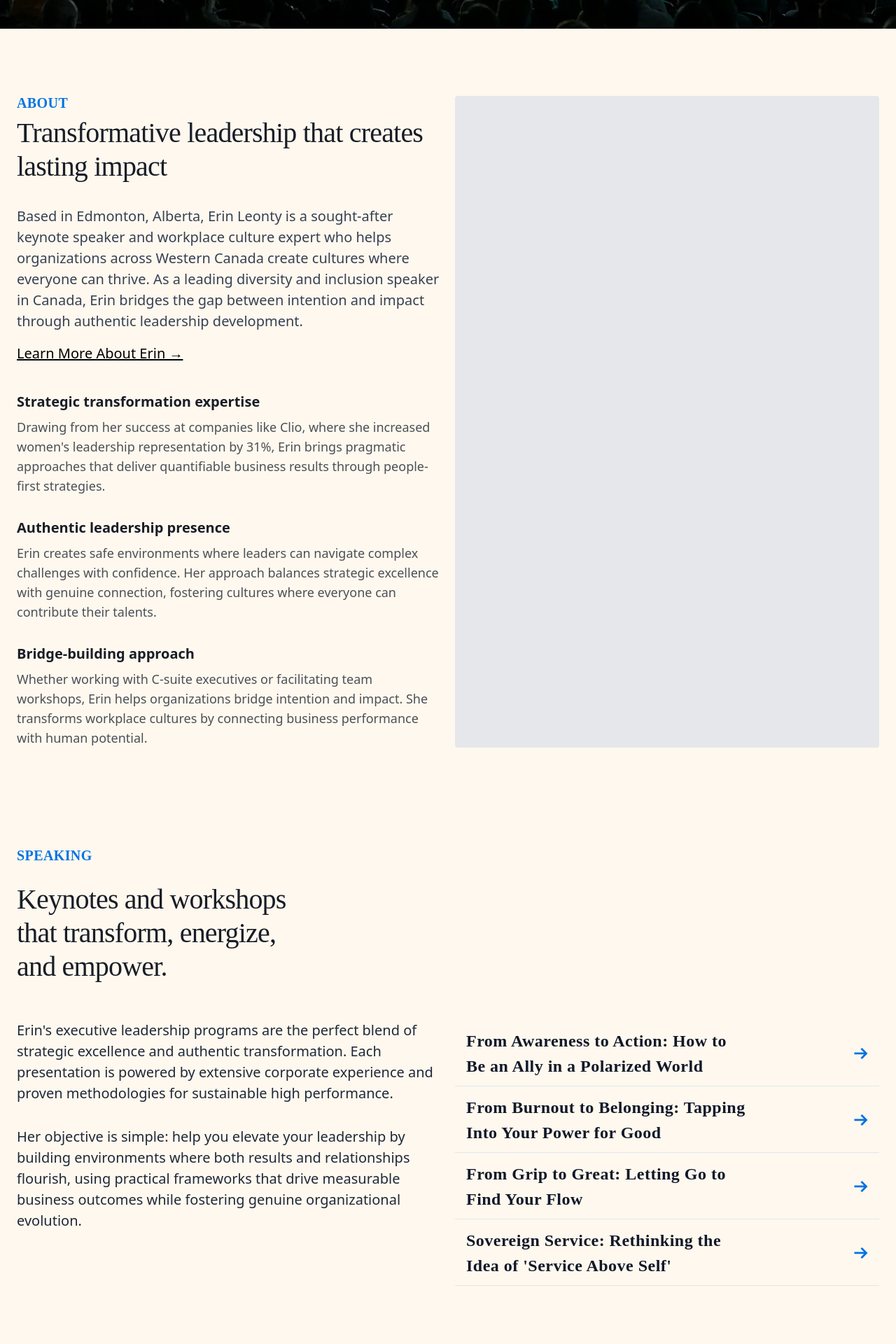
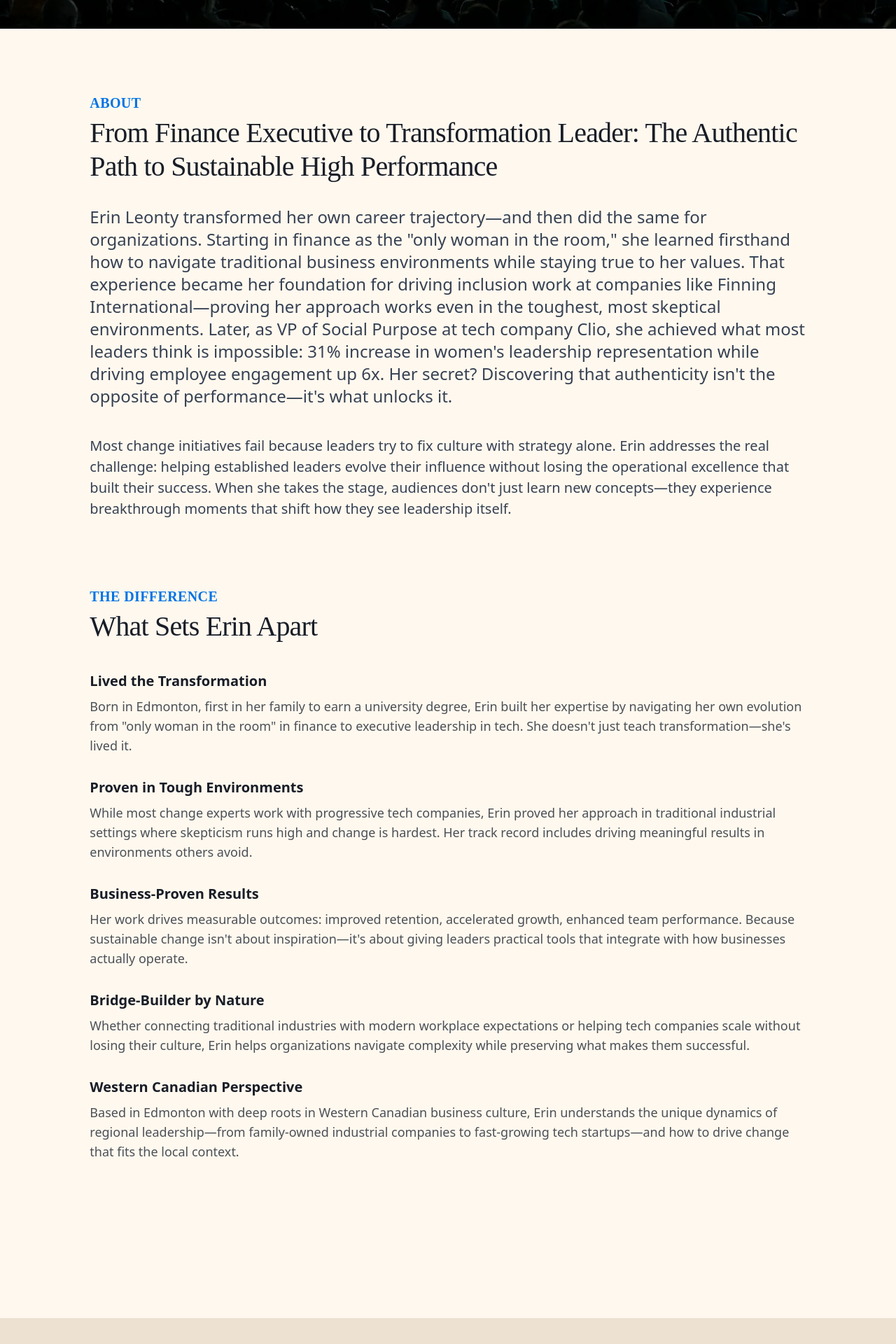
Before and after one commit to cdendy/leonty-consulting, a Next.js app: page /about in a window 1280 px wide. Shown: the part 680-2600 px from the top of the page at 70% size. Built offline with nearby package versions, Linux system fonts and the light colour scheme.

Commit message:
about content, small header changes

```diff
--- a/app/(pages)/about/page.tsx
+++ b/app/(pages)/about/page.tsx
@@ -18,15 +18,15 @@ export default function HomePage() {
           priority
         />
         {/* Overlay to darken the image slightly for better text contrast */}
-        <div className="absolute inset-0 bg-black opacity-30 -z-10"></div>
+        <div className="absolute inset-0 bg-black opacity-50 -z-10"></div>
         {/* Content container with relative positioning and higher z-index */}
         <div className="relative z-10 max-w-[1280px] mx-auto grid grid-cols-12 gap-5 pt-0 sm:pt-[127px]">
-          <div className="col-span-10 col-start-1 flex flex-col items-start">
+          <div className="col-span-10 col-start-2 flex flex-col items-start">
             <h1 className="home-lede text-white mb-7 leading-[.9] text-[90px]">
-            Transforming Organizations Through Authentic Leadership
+            Transforming Leaders Who Transform Organizations
             </h1>
             <p className="mt-4 text-lg md:text-2xl text-white">
-            Helping ambitious leaders create high-performing cultures that deliver measurable results while staying true to their strengths. For Western Canadian business leaders seeking sustainable transformation that bridges strategic excellence with genuine human connection.
+            Erin Leonty helps established leaders evolve their influence without sacrificing the operational excellence that built their success. From traditional industrial companies to fast-growing tech startups, she creates breakthrough moments that shift how entire organizations think about performance, culture, and competitive advantage.
             </p>
             <div className="mt-8 space-x-4">
             </div>
@@ -36,83 +36,62 @@ export default function HomePage() {
 
       {/* ───────────── ABOUT PREVIEW ───────────── */}
       <section className="fadeSection px-6 mx-auto max-w-340 grid grid-cols-12 gap-5 mb-36">
-    <div className="col-span-6 col-start-1">
+    <div className="col-span-10 col-start-2 mb-20">
       <p className="section-eyebrow">About</p>
       <h2 className="section-heading mt-2 mb-8">
-        Transformative leadership that creates lasting impact
+      From Finance Executive to Transformation Leader: The Authentic Path to Sustainable High Performance
       </h2>
-      <p className="text-gray-700">
-        Based in Edmonton, Alberta, Erin Leonty is a sought-after keynote speaker and workplace culture
-        expert who helps organizations across Western Canada create cultures where everyone can thrive.
-        As a leading diversity and inclusion speaker in Canada, Erin bridges the gap between intention
-        and impact through authentic leadership development.
+      <p className="text-gray-700 text-2xl">
+      Erin Leonty transformed her own career trajectory—and then did the same for organizations. Starting in finance as the &quot;only woman in the room,&quot; she learned firsthand how to navigate traditional business environments while staying true to her values. That experience became her foundation for driving inclusion work at companies like Finning International—proving her approach works even in the toughest, most skeptical environments. Later, as VP of Social Purpose at tech company Clio, she achieved what most leaders think is impossible: 31% increase in women&apos;s leadership representation while driving employee engagement up 6x. Her secret? Discovering that authenticity isn&apos;t the opposite of performance—it&apos;s what unlocks it.
       </p>
-      <a href="/about" className="mt-4 inline-block text-black underline">
-        Learn More About Erin →
-      </a>
-
+      <p className="text-gray-700 mt-10 text-l">
+      Most change initiatives fail because leaders try to fix culture with strategy alone. Erin addresses the real challenge: helping established leaders evolve their influence without losing the operational excellence that built their success. When she takes the stage, audiences don&apos;t just learn new concepts—they experience breakthrough moments that shift how they see leadership itself.
+      </p>
+    </div>
+    <div className="col-span-10 col-start-2 mb-20">
+      <p className="section-eyebrow">THE DIFFERENCE</p>
+      <h2 className="section-heading mt-2 mb-8">
+      What Sets Erin Apart
+      </h2>
       <h3 className="mt-10 text-[20px] font-bold leading-[28px] text-[#181D27]">
-        Strategic transformation expertise
+      Lived the Transformation
       </h3>
       <p className="mt-2 text-[18px] leading-[28px] text-[#4B5057]">
-        Drawing from her success at companies like Clio, where she increased women&apos;s leadership representation by 31%, Erin brings pragmatic approaches that deliver quantifiable business results through people-first strategies.
+      Born in Edmonton, first in her family to earn a university degree, Erin built her expertise by navigating her own evolution from &quot;only woman in the room&quot; in finance to executive leadership in tech. She doesn&apos;t just teach transformation—she&apos;s lived it.
       </p>
 
       {/* Second item */}
       <h3 className="mt-8 text-[20px] font-bold leading-[28px] text-[#181D27]">
-        Authentic leadership presence
+      Proven in Tough Environments
       </h3>
       <p className="mt-2 text-[18px] leading-[28px] text-[#4B5057]">
-        Erin creates safe environments where leaders can navigate complex challenges with confidence. Her approach balances strategic excellence with genuine connection, fostering cultures where everyone can contribute their talents.
+      While most change experts work with progressive tech companies, Erin proved her approach in traditional industrial settings where skepticism runs high and change is hardest. Her track record includes driving meaningful results in environments others avoid.
       </p>
 
       {/* Third item */}
       <h3 className="mt-8 text-[20px] font-bold leading-[28px] text-[#181D27]">
-        Bridge-building approach
+      Business-Proven Results
       </h3>
       <p className="mt-2 text-[18px] leading-[28px] text-[#4B5057]">
-        Whether working with C-suite executives or facilitating team workshops, Erin helps organizations bridge intention and impact. She transforms workplace cultures by connecting business performance with human potential.
+      Her work drives measurable outcomes: improved retention, accelerated growth, enhanced team performance. Because sustainable change isn&apos;t about inspiration—it&apos;s about giving leaders practical tools that integrate with how businesses actually operate.
+      </p>
+
+       {/* Fourth item */}
+      <h3 className="mt-8 text-[20px] font-bold leading-[28px] text-[#181D27]">
+      Bridge-Builder by Nature
+      </h3>
+      <p className="mt-2 text-[18px] leading-[28px] text-[#4B5057]">
+      Whether connecting traditional industries with modern workplace expectations or helping tech companies scale without losing their culture, Erin helps organizations navigate complexity while preserving what makes them successful.
+      </p>
+      {/* Fifth item */}
+      <h3 className="mt-8 text-[20px] font-bold leading-[28px] text-[#181D27]">
+      Western Canadian Perspective
+      </h3>
+      <p className="mt-2 text-[18px] leading-[28px] text-[#4B5057]">
+      Based in Edmonton with deep roots in Western Canadian business culture, Erin understands the unique dynamics of regional leadership—from family-owned industrial companies to fast-growing tech startups—and how to drive change that fits the local context.
       </p>
     </div>
-    <div className="mt-8 md:mt-0 h-100% bg-gray-200 rounded col-span-6 col-start-7" />
-    {/* img placeholder above */}
   </section>
-
-      {/* ───────────── FEATURED TOPICS ───────────── */}
-    <section className="fadeSection px-6 mx-auto max-w-340 grid grid-cols-12 gap-5 mb-36">
-    <p className="section-eyebrow">Speaking</p>
-      <h2 className="section-heading mt-2 mb-8 col-span-12">
-        Keynotes and workshops <br /> that transform, energize, <br />  and empower.
-      </h2>
-      <div className="col-span-6 col-start-1">
-      <p className='mb-8'>
-        Erin&apos;s executive leadership programs are the perfect blend of strategic excellence and authentic transformation. Each presentation is powered by extensive corporate experience and proven methodologies for sustainable high performance.
-      </p>
-      <p>
-      Her objective is simple: help you elevate your leadership by building environments where both results and relationships flourish, using practical frameworks that drive measurable business outcomes while fostering genuine organizational evolution.
-      </p>
-      </div>
-      <div className="col-span-6 col-start-7">
-        <ul className="list-none p-0 m-0 space-y-0 max-w-2xl mx-auto text-gray-700">
-            <li className="home-page-keynotes">
-            From Awareness to Action: How to Be an Ally in a Polarized World
-            <Image src="/images/arrow_right_blue.svg" alt="" width={20} height={20} className="w-5 h-5" />
-            </li>
-            <li className="home-page-keynotes">
-            From Burnout to Belonging: Tapping Into Your Power for Good
-            <Image src="/images/arrow_right_blue.svg" alt="" width={20} height={20} className="w-5 h-5" />
-            </li>
-            <li className="home-page-keynotes">
-            From Grip to Great: Letting Go to Find Your Flow
-            <Image src="/images/arrow_right_blue.svg" alt="" width={20} height={20} className="w-5 h-5" />
-            </li>
-            <li className="home-page-keynotes mt-[0]">
-            Sovereign Service: Rethinking the Idea of &apos;Service Above Self&apos;
-            <Image src="/images/arrow_right_blue.svg" alt="" width={20} height={20} className="w-5 h-5" />
-            </li>
-        </ul>
-      </div>
-    </section>
 
       {/* ───────────── TESTIMONIAL ───────────── */}
  </div>
--- a/app/components/Header.tsx
+++ b/app/components/Header.tsx
@@ -32,7 +32,7 @@ export default function Header() {
     <header className="sticky top-0 z-50" style={{ background: 'transparent', boxShadow: 'none' }}>
       <div className="hidden sm:block h-10" /> {/* Spacer for 40px transparent gap, only on sm+ screens */}
       <div
-        className="container mx-auto px-6 py-4 flex justify-between items-center bg-white rounded-[20px]"
+        className="container mx-auto px-6 py-4 flex justify-between items-center bg-white"
         style={{ boxShadow: '0px 4px 11.8px 0px rgba(0, 0, 0, 0.08)' }}
       >
         <Link href="/" aria-label="Leonty Consulting" className="flex items-center">
```
